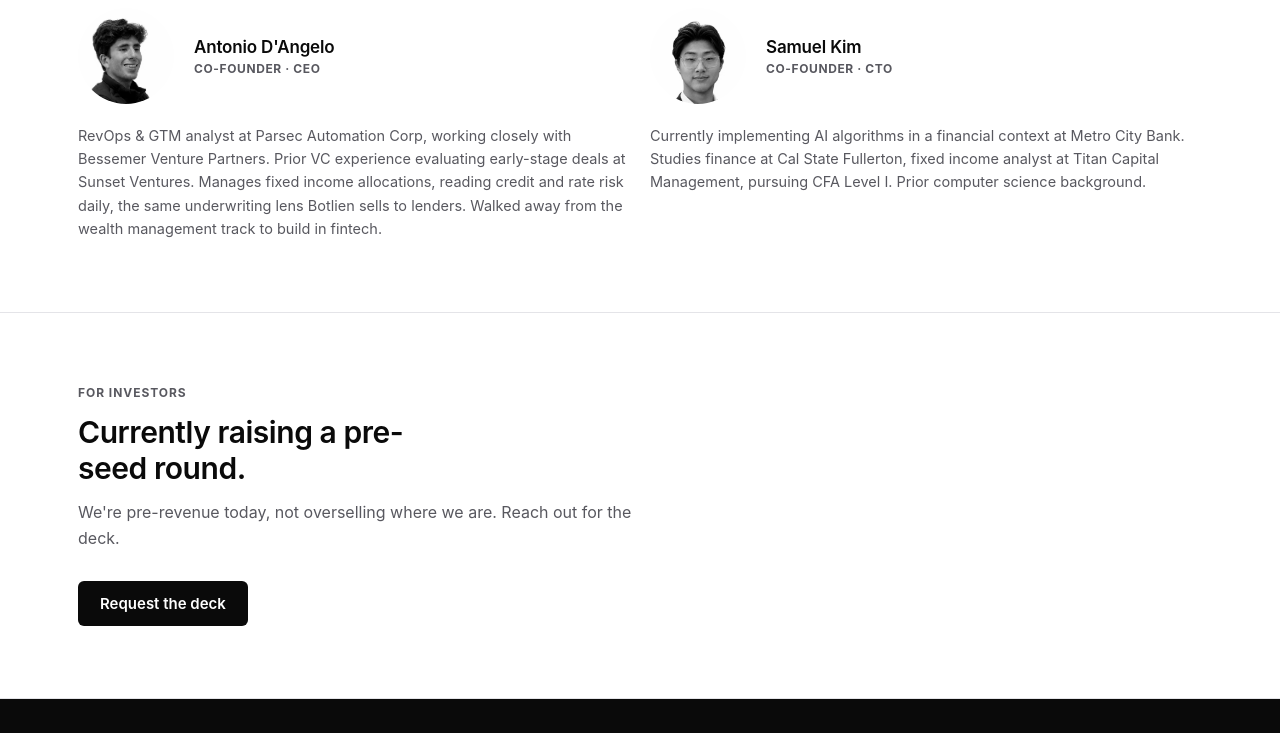
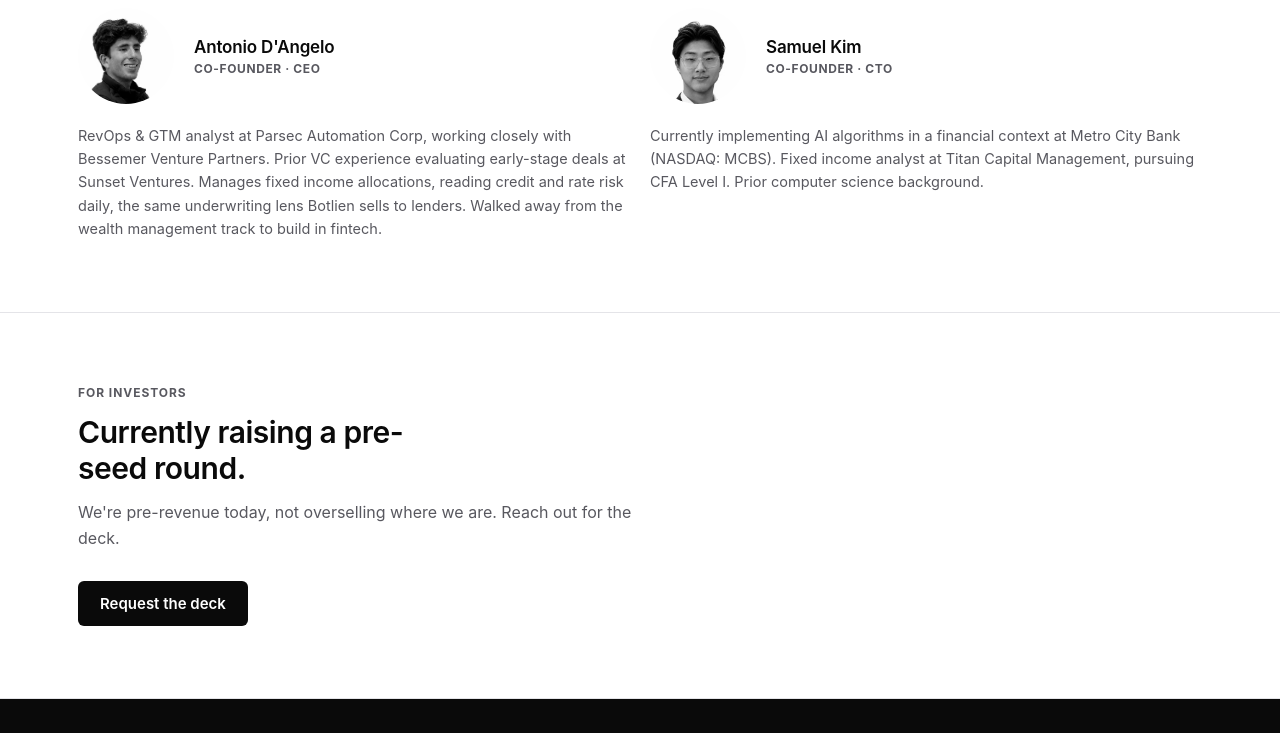
Before and after one commit to samk0228/botlien, a website: page website/public/index.html in a window 1280 px wide. Shown: the part 3720-4453 px from the top of the page. Drawn offline with Linux system fonts and the light colour scheme.

Commit message:
Team: add MCBS ticker to Samuel's bio, drop CSUF mention

```diff
--- a/website/public/index.html
+++ b/website/public/index.html
@@ -557,7 +557,7 @@ footer.site-footer a.foot-icon svg { width: 20px; height: 20px; }
             <div style="font-size: 12px; font-weight: 700; letter-spacing: 0.05em; text-transform: uppercase; color: var(--gray-1);">Co-founder &middot; CTO</div>
           </div>
         </div>
-        <p style="margin: 0; font-size: 14.5px; line-height: 1.6; color: var(--gray-1);">Currently implementing AI algorithms in a financial context at Metro City Bank. Studies finance at Cal State Fullerton, fixed income analyst at Titan Capital Management, pursuing CFA Level I. Prior computer science background.</p>
+        <p style="margin: 0; font-size: 14.5px; line-height: 1.6; color: var(--gray-1);">Currently implementing AI algorithms in a financial context at Metro City Bank (NASDAQ: MCBS). Fixed income analyst at Titan Capital Management, pursuing CFA Level I. Prior computer science background.</p>
       </div>
     </div>
   </div>
```
